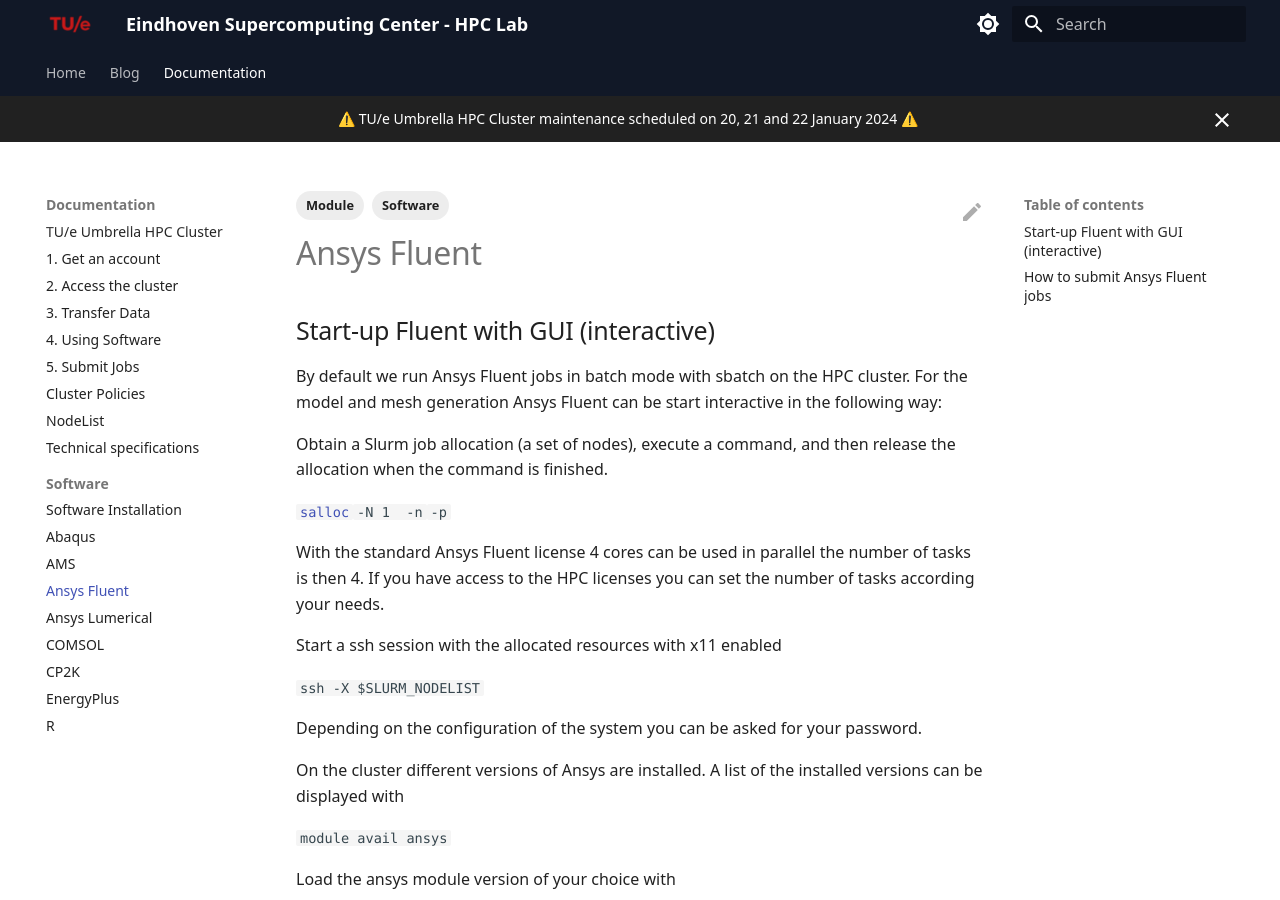
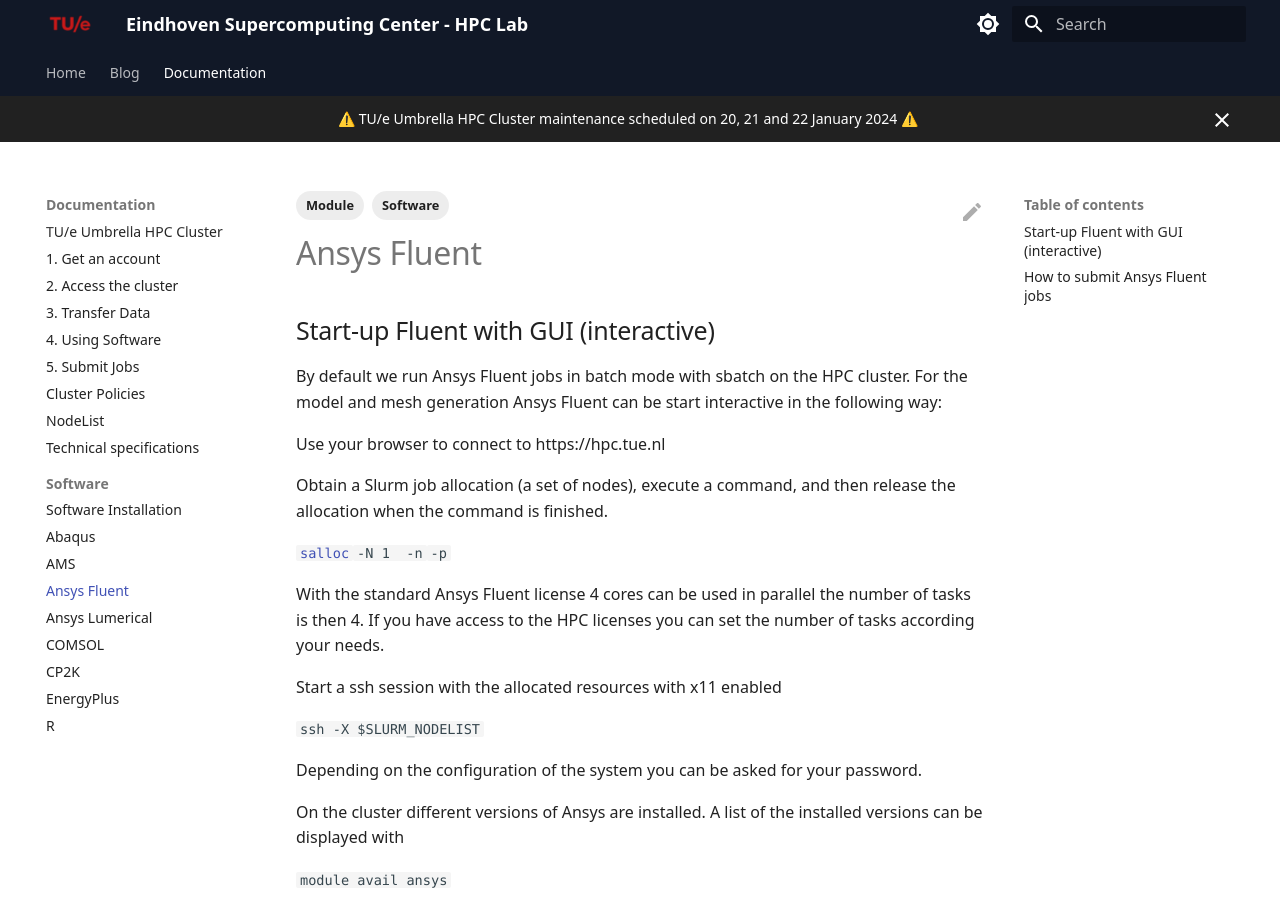
Before and after one commit to gferhpc/supercomputing.tue.nl, an MkDocs documentation site: the page built from docs/documentation/software/ansys_fluent.md, in a window 1280 px wide and 900 px high. Built offline with MkDocs 1.6.1 and Material for MkDocs 9.7.7, drawn with Linux system fonts in a browser that asks for light colours.

Commit message:
Update ansys_fluent.md

```diff
--- a/docs/documentation/software/ansys_fluent.md
+++ b/docs/documentation/software/ansys_fluent.md
@@ -8,6 +8,8 @@
 By default we run Ansys Fluent jobs in batch mode with sbatch on the HPC
 cluster. For the model and mesh generation Ansys Fluent can be start
 interactive in the following way:
+
+Use your browser to connect to https://hpc.tue.nl
 
 Obtain a Slurm job allocation (a set of nodes), execute a command, and
 then release the allocation when the command is finished.
```
